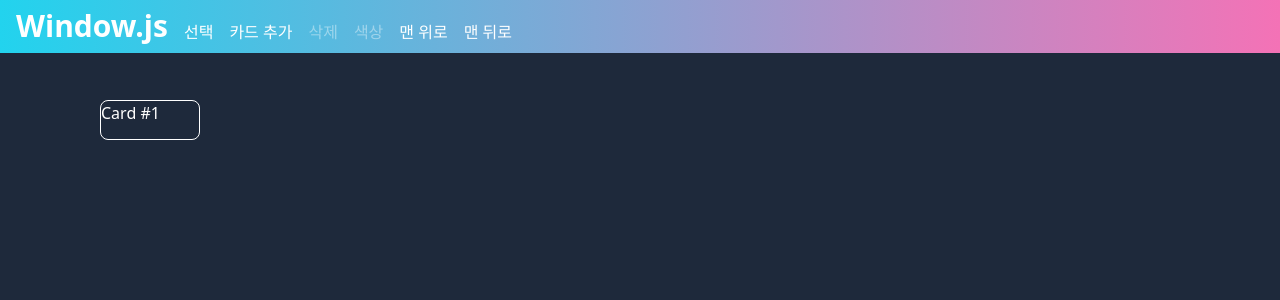
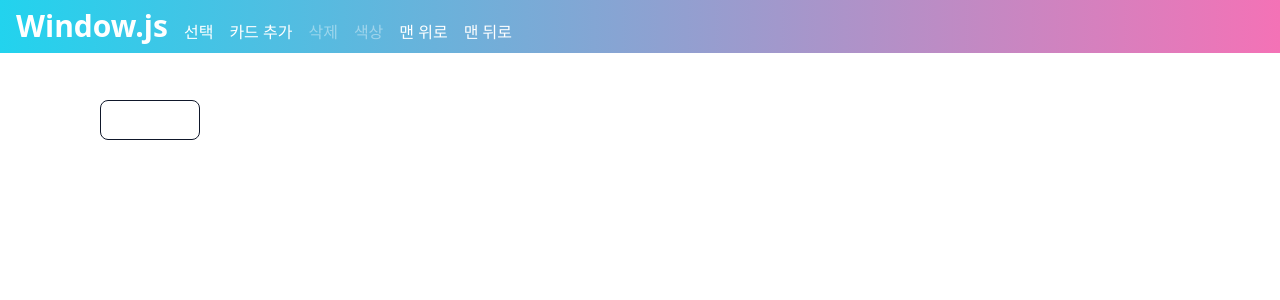
Before and after one commit to doongeon/window-js, a React (Vite) app: page / in a window 1280 px wide. Both pictures are taken after a click on the button "카드 추가". Shown: the top 300 px of the page. Built offline with nearby package versions, Linux system fonts and the light colour scheme.

Commit message:
fix: ensure resize buttons are always visible when card is under another card

```diff
--- a/src/App.tsx
+++ b/src/App.tsx
@@ -1,7 +1,7 @@
 import { useState } from "react";
 import { findAncestor, getAbsPosition } from "./utils";
 import SelectSquare from "./components/select-suqare";
-import { Card } from "./components/card";
+import { Card, CardAdjuster } from "./components/card";
 import useCardMap from "./model/use-card-map";
 import {
   Position,
@@ -260,7 +260,7 @@ function App() {
         isCardSelected={selection.length > 0}
       />
       <div
-        className={`cards relative bg-slate-800 text-white`}
+        className={`cards relative bg-white dark:bg-zinc-600`}
         onMouseDown={handleMouseDown}
         onMouseMove={handleMouseMove}
         onMouseUp={handleMouseUp}
@@ -290,6 +290,9 @@ function App() {
           end={selectSquare?.end}
           pageOffset={pageOffset}
         />
+        {selection.length === 1 && (
+          <CardAdjuster card={cardMap[selection[0]]} />
+        )}
       </div>
     </>
   );
--- a/src/components/card.tsx
+++ b/src/components/card.tsx
@@ -1,4 +1,3 @@
-import { useState } from "react";
 import { Square } from "../types/square";
 
 export interface CardProps {
@@ -8,19 +7,12 @@ export interface CardProps {
   isSelectedOnly: boolean;
 }
 
-export function Card({ card, zIndex, isSelected, isSelectedOnly }: CardProps) {
-  const [text] = useState(`Card #${card.id}`);
-
-  function handleDoubleClick(e: React.MouseEvent) {
-    console.log(e);
-  }
-
+export function Card({ card, zIndex, isSelected }: CardProps) {
   return (
     <div
-      className={`card border border-white container outline-none
+      className={`card border border-slate-900 dark:border-white container text-black dark:text-white outline-none
         ${isSelected ? "ring-4" : ""}
       rounded-lg`}
-      onDoubleClick={handleDoubleClick}
       style={{
         position: "absolute",
         width: card.size.width,
@@ -31,13 +23,24 @@ export function Card({ card, zIndex, isSelected, isSelectedOnly }: CardProps) {
         zIndex: zIndex,
       }}
       data-card-id={card.id}
+    ></div>
+  );
+}
+
+export function CardAdjuster({ card }: { card: Square }) {
+  return (
+    <div
+      className={`card-adjuster ring-4`}
+      style={{
+        position: "absolute",
+        width: card.size.width,
+        height: card.size.height,
+        left: card.position.x,
+        top: card.position.y,
+        zIndex: 9999,
+      }}
     >
-      <textarea
-        className="w-full h-full bg-transparent resize-none overflow-hidden border-none outline-none"
-        defaultValue={text}
-        draggable={false}
-      />
-      <div className={`resize-btns ${isSelectedOnly ? "" : "hidden"}`}>
+      <div className="resize-btns">
         <button
           className="card-lt w-2 h-2 bg-slate-50 border border-black absolute"
           style={{ left: "-10px", top: "-10px" }}
```
